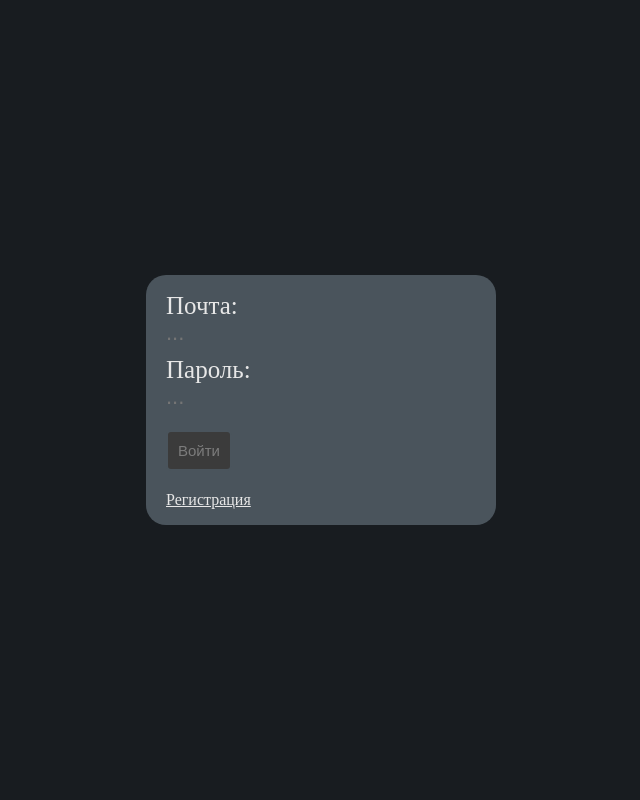
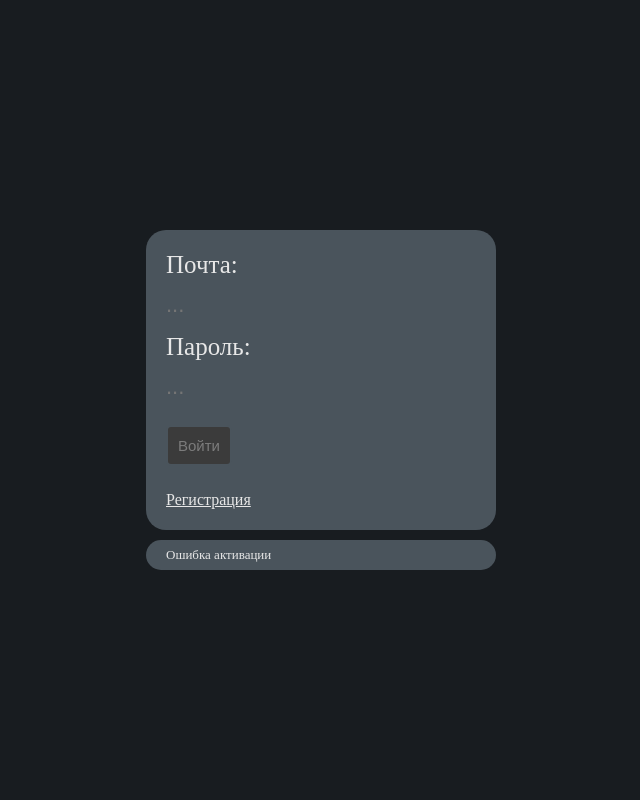
Before and after one commit to Zlis7/messenger-in-the-subject, a Django app: a page that uses authentication/templates/authentication/html/index.html in a window 1280 px wide. Shown: the whole page, without its empty margins (319-959 px from the left). Run offline with Django 4.2, Linux system fonts and the light colour scheme.

Commit message:
Фундамент2

```diff
--- a/authentication/models.py
+++ b/authentication/models.py
@@ -22,8 +22,9 @@ class MinUserManager(BaseUserManager):
         return self.get(email=email)
 
 class MinUser(AbstractBaseUser, PermissionsMixin):
-    email = models.EmailField(unique=True)
-    password = models.CharField(max_length=257)
+    username = models.CharField(max_length=58, default='-')
+    email = models.CharField(unique=True, max_length=68)
+    password = models.CharField(max_length=258)
     is_active = models.BooleanField(default=False)
     is_staff = models.BooleanField(default=False)
     is_superuser = models.BooleanField(default=False)
--- a/authentication/static/authentication/css/index.css
+++ b/authentication/static/authentication/css/index.css
@@ -8,8 +8,22 @@ body {
     background-color: rgb(24,28,32);
     display: flex;
     justify-content: center;
+    flex-direction:column;
     align-items: center;
     height: 100vh;
+}
+
+#registration{
+    height: 360px;
+}
+
+#trust_registration_checkbox{
+    width: 30px;
+}
+
+#is-checkbox{
+    height: 70px;
+    white-space: wrap;
 }
 
 .block-form{
@@ -21,13 +35,12 @@ body {
     padding: 10px;
     padding-left: 20px;
     width: 350px;
-    height: 250px;
-    gap: 20px;
+    height: 300px;
+    gap: 25px;
 }
 
 .block-form label{
     color: rgb(231,231,231);
-    margin-bottom: 5px;
     font-size:25px;
 }
 
@@ -38,7 +51,8 @@ body {
     background-color: rgb(74,84,92);
     border: none;
     outline: none;
-    margin-bottom: 10px;
+    margin-top: 13px;
+    margin-bottom: 15px;
 }
 
 .block-form button{
@@ -55,8 +69,24 @@ body {
 .block-form button:hover{
      background-color: rgb(59,59,59);
      border: 2px solid rgb(255,255,255);
+     color: rgb(231,231,231);
 }
 
 .block-form a{
     color: rgb(231,231,231);
 }
+
+.message{
+    background-color: rgb(74,84,92);
+    color: rgb(231,231,231);
+    border-radius: 20px;
+    padding-left: 20px;
+    width: 350px;
+    height: 30px;
+    align-content: center;
+    margin-top: 10px;
+    font-size: 13px;
+    white-space: nowrap;
+    overflow: hidden;
+    text-overflow: ellipsis;
+}
--- a/authentication/templates/authentication/html/index.html
+++ b/authentication/templates/authentication/html/index.html
@@ -9,7 +9,11 @@
             <title>Messenger</title>
     </head>
     <body>
-            <div class="block-form">
+                {% if is_login %}
+                    <div class="block-form">
+                {% else %}
+                    <div class="block-form" id="registration">
+                {% endif %}
 
                 {% if is_login %}
                     <form method="POST" action={% url 'login' %}>
@@ -27,6 +31,8 @@
                     {% if is_login %}
                         <button type="submit">Войти</button>
                     {% else %}
+                        <label for="trust_registration">Регистрация без проверки:</label>
+                        <input type="checkbox" name="trust_registration" id="trust_registration_checkbox"/>
                         <button type="submit">Зарегистрироваться</button>
                     {% endif %}
                 </form>
@@ -40,5 +46,29 @@
                 </div>
             </div>
 
+            {% if not is_login %}
+                 <script defer>
+                        document.getElementById('trust_registration_checkbox').addEventListener('change', (event) => {
+                            const checkbox = event.target;
+                            const targetDiv = document.getElementById('is-checkbox');
+                            if (checkbox.checked) {
+                                targetDiv.style.display = 'block';
+                            } else {
+                                targetDiv.style.display = 'none';
+                            }
+                        });
+                 </script>
+            {% endif %}
+
+            <div class="message" style="display:none;" id="is-checkbox">
+                <p>Регистрация без проверки означает, что вы получите доступ к системе только с помощью администратора.</p>
+            </div>
+
+            {% if message  != '' %}
+                <div class="message">
+                    <p>{{message}}</p>
+                </div>
+            {% endif %}
+
     </body>
 </html>
--- a/authentication/views.py
+++ b/authentication/views.py
@@ -1,45 +1,121 @@
-from django.shortcuts import render
-from django.shortcuts import redirect
+from smtplib import SMTPDataError
+from django.db import IntegrityError
+from django.shortcuts import redirect, reverse, render
 from django.http import HttpResponseBadRequest
-from django.contrib.auth import logout as django_logout, authenticate
+from django.contrib.auth import logout as django_logout, authenticate, login as django_login
+from django.core.mail import send_mail
 from django.contrib.auth.decorators import login_required
 from django.contrib.auth.hashers import make_password, check_password
-from django.contrib.auth.models import User
-
+from .models import MinUser
+import hashlib
 
 def index(request):
-    return redirect(to='login', permanent=True)
+    return redirect(reverse('login'), permanent=True)
 
 def login(request):
     if request.method == 'GET':
-        return render(request, 'authentication/html/index.html', {'is_login': True})
+
+        if request.user.is_authenticated:
+            return redirect(reverse('logout'), permanent=True)
+
+        message = ''
+
+        if 'message' in request.GET:
+            message = request.GET['message']
+
+        return render(request, 'authentication/html/index.html', {'is_login': True, 'message': message})
 
     elif request.method == 'POST':
         email = request.POST['email']
         password = request.POST['password']
 
-        user = authenticate(email=email)
+        hash = hashlib.sha256()
+        hash.update(bytes(email, 'utf-8'))
 
-        if user is None:
-            pass
+        user = authenticate(email=hash.hexdigest(), password=password)
+        message = ''
+
+        if user is not None:
+            if not user.is_blocked:
+
+                django_login(request, user)
+                return redirect(to='http://127.0.0.1:8000/chat/', permanent=True)
+
+            else:
+                message = '?message=Аккаунт заблокирован'
+
+        else:
+            message = '?message=Аккаунт не найден, либо не активирован'
+
+        return redirect(reverse('login') + message, permanent=True)
 
     else:
         return HttpResponseBadRequest(request)
 
 def registration(request):
     if request.method == 'GET':
-        return render(request, 'authentication/html/index.html', {'is_login': False})
+
+        if request.user.is_authenticated:
+            return redirect(reverse('logout'), permanent=True)
+
+        message = ''
+
+        if 'message' in request.GET:
+            message = request.GET['message']
+
+        return render(request, 'authentication/html/index.html', {'is_login': False, 'message': message})
 
     elif request.method == 'POST':
-        pass
+        email = request.POST['email']
+        password = request.POST['password']
+
+        hash = hashlib.sha256()
+        hash.update(bytes(email, 'utf-8'))
+
+        try:
+            user = MinUser(email=hash.hexdigest())
+            user.set_password(password)
+            user.save()
+
+            if 'trust_registration' not in request.POST:
+                pass
+                #send_mail(
+                 #       subject="Подтверждение почты",
+                 #       message=f"Вы зарегистрировались в социальной сети «В теме».\nПерейдите по ссылке, чтобы подтвердить регистрацию, если вы не регистрировались не переходите по ссылке:\nhttp://127.0.0.1:8000/auth/register_confirm/{hash.hexdigest()}",
+                 #       from_email="in.the.subject.574@yandex.ru",
+                  #      recipient_list=(email,),
+                  #      fail_silently=False
+                #)
+
+                return redirect(reverse('login') + '?message=Письмо с активацией отправлено на почту', permanent=True)
+
+            return redirect(reverse('login') + '?message=Аккаунт создан', permanent=True)
+
+        except IntegrityError:
+            return redirect(reverse('login') + '?message=Аккаунт с такой почтой уже существует', permanent=True)
+
+        except SMTPDataError:
+            return redirect(reverse('login') + '?message=Ошибка отправки письма', permanent=True)
 
     else:
         return HttpResponseBadRequest(request)
 
-def register_confirm(request):
-    pass
+def register_confirm(request, token):
+    try:
+        user = MinUser.objects.get(email=token)
+
+        if user.is_active:
+            return redirect(reverse('login') + '?message=Аккаунт уже подтвержден', permanent=True)
+
+    except:
+        return redirect(reverse('login') + '?message=Ошибка активации', permanent=True)
+
+    user.is_active = True
+    user.save()
+
+    return redirect(reverse('login') + '?message=Вы прошли проверку', permanent=True)
 
 @login_required
 def logout(request):
     django_logout(request)
-    return redirect(to='login', permanent=True)
+    return redirect(reverse('login') + '?message=Вы вышли из аккаунта', permanent=True)
```
Also changed, not shown: api/settings.py (+4 -3 lines), authentication/admin.py (+4 -4 lines), authentication/migrations/0009_minuser_username.py (added), authentication/migrations/0010_alter_minuser_email.py (added), authentication/migrations/0011_alter_minuser_email.py (added), authentication/migrations/0012_alter_minuser_email_alter_minuser_password_and_more.py (added), authentication/migrations/0013_alter_minuser_username.py (added), authentication/migrations/0014_alter_minuser_username.py (added), messenger/migrations/__init__.py (deleted).
